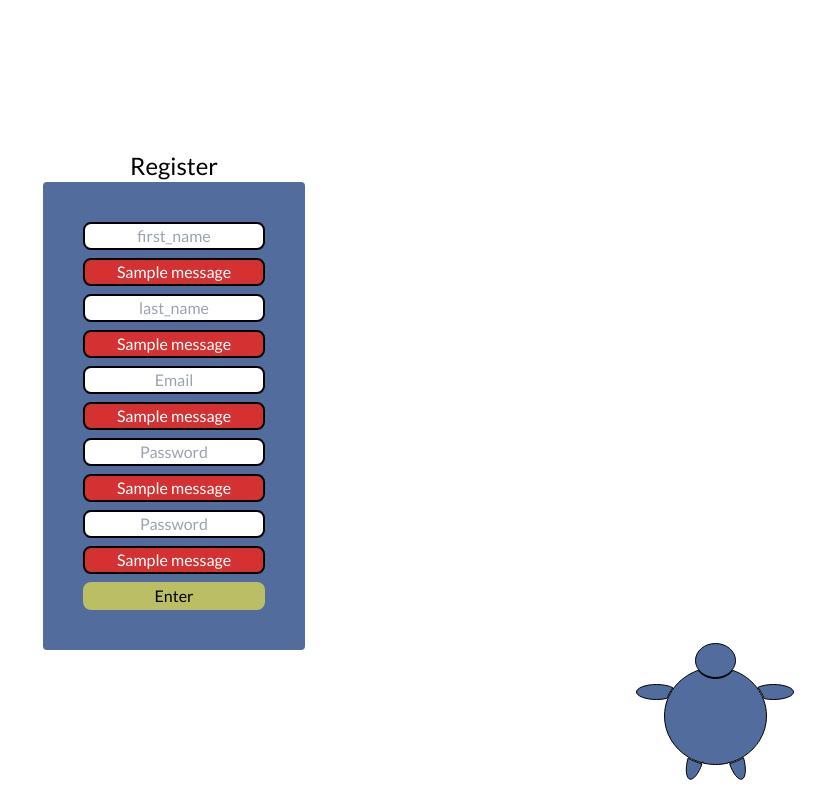
After one commit to Tbone8098/codingDojo-student-portal, a Flask app: template flask_app/templates/admin/register.html in a window 1280 px wide. The commit adds this page. Shown: the whole page, without its empty margins (466-1280 px from the left). Run offline with Flask 2, Linux system fonts and the light colour scheme; the template is opened without the code that fills it, so the values that code supplies are empty; one stand-in notice (Sample message) is shown; some libraries are stand-ins or nearby versions.

Commit message:
login and reg update

```diff
--- a/flask_app/__init__.py
+++ b/flask_app/__init__.py
@@ -2,7 +2,7 @@ from flask import Flask
 app = Flask(__name__)
 app.secret_key = 'Whos your daddy? Goons your daddy!'
 
-DATABASE_SCHEMA = 'student_portal'
+DATABASE_SCHEMA = 'student_portal_db'
 
 from flask_bcrypt import Bcrypt
 bcrypt = Bcrypt(app)
--- a/flask_app/static/css/style.css
+++ b/flask_app/static/css/style.css
@@ -13,21 +13,26 @@ body {
 .btn {
     padding: 0.15em 0.5em;
     cursor: pointer;
-    border-radius: 0.2em;
+    border-radius: 0.5em;
     text-align: center;
 }
 
 /* forms */
 input {
     border: 0.15em solid black;
-    border-radius: 0.2em;
+    border-radius: 0.5em;
     text-align: center;
+}
+
+input[type='checkbox'] {
+    padding: 0.5em;
+    background-color: blue;
 }
 
 /* validations */
 .alert {
     width: 100%;
     border: 0.15em solid black;
-    border-radius: 0.2em;
+    border-radius: 0.5em;
     text-align: center;
 }
--- /dev/null
+++ b/flask_app/templates/admin/register.html
@@ -0,0 +1,35 @@
+{% extends 'base.html' %}
+
+{% block base_content %}
+<div class="flex flex-col justify-center items-center h-full">
+    <p class="text-2xl text-center">Register</p>
+    <form action="/process/register" method="post" class="flex flex-col gap-2 bg-my-blue p-10 rounded">
+        <input type="text" name="first_name" id="first_name" placeholder="first_name" />
+        {% for message in get_flashed_messages(category_filter=["err_user_first_name_login"]) %}
+        <p class="alert bg-my-danger text-white">{{ message }}</p>
+        {% endfor %}
+
+        <input type="text" name="last_name" id="last_name" placeholder="last_name" />
+        {% for message in get_flashed_messages(category_filter=["err_user_last_name_login"]) %}
+        <p class="alert bg-my-danger text-white">{{ message }}</p>
+        {% endfor %}
+
+        <input type="text" name="email" id="email" placeholder="Email" />
+        {% for message in get_flashed_messages(category_filter=["err_user_email_login"]) %}
+        <p class="alert bg-my-danger text-white">{{ message }}</p>
+        {% endfor %}
+
+        <input type="text" name="pw" id="pw" placeholder="Password">
+        {% for message in get_flashed_messages(category_filter=["err_user_pw_login"]) %}
+        <p class="alert bg-my-danger text-white">{{ message }}</p>
+        {% endfor %}
+
+        <input type="text" name="confirm_pw" id="confirm_pw" placeholder="Password">
+        {% for message in get_flashed_messages(category_filter=["err_user_confirm_pw_login"]) %}
+        <p class="alert bg-my-danger text-white">{{ message }}</p>
+        {% endfor %}
+
+        <button class="btn bg-my-green">Enter</button>
+    </form>
+</div>
+{% endblock base_content %}
```
Also changed, not shown: flask_app/controllers/controller_routes.py (+29 -3 lines), flask_app/models/model_user.py (+38 -0 lines), flask_app/templates/admin/dashboard.html (+8 -0 lines), flask_app/templates/base.html (+6 -1 lines), flask_app/templates/login.html (+4 -4 lines).
